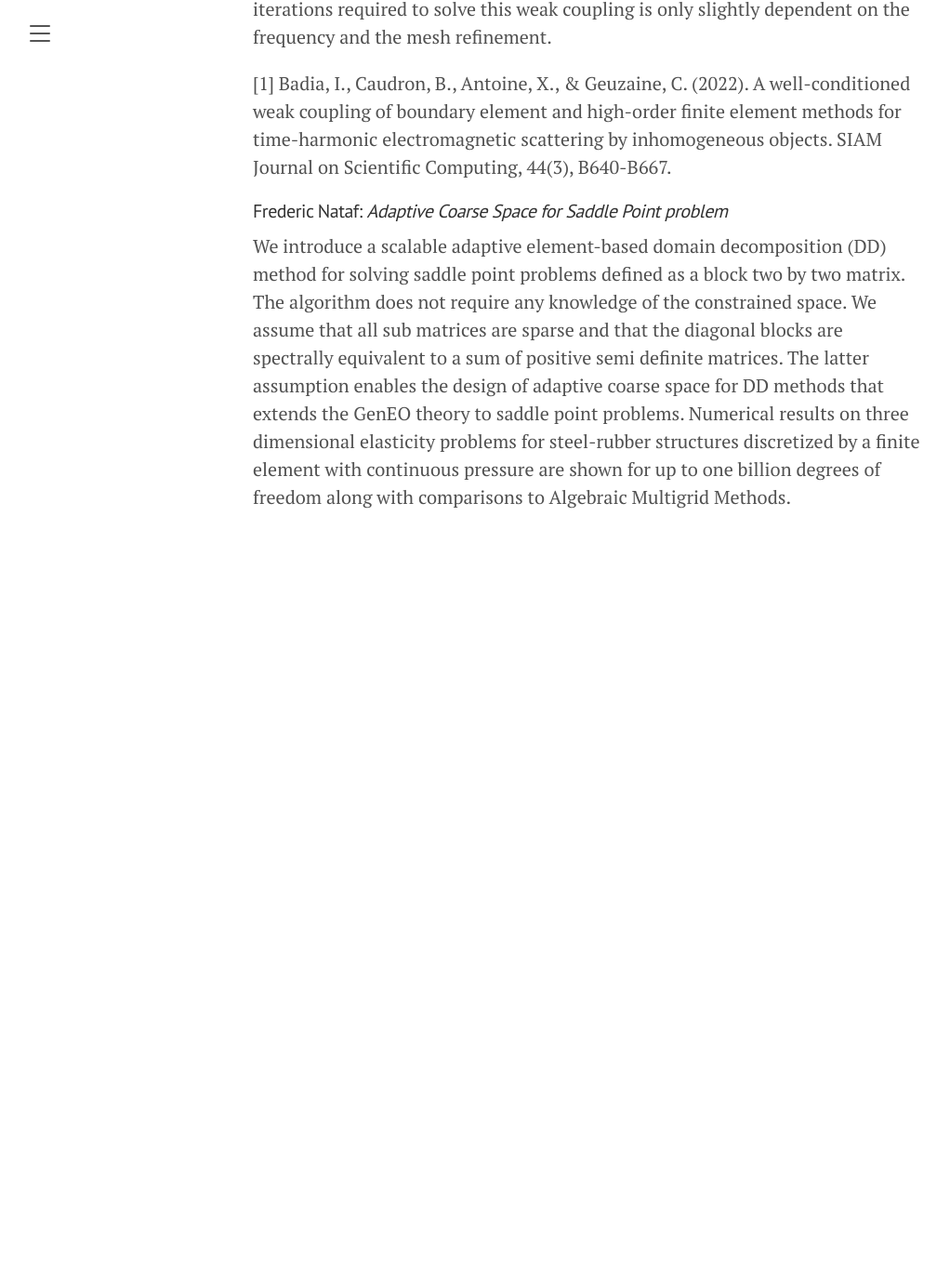
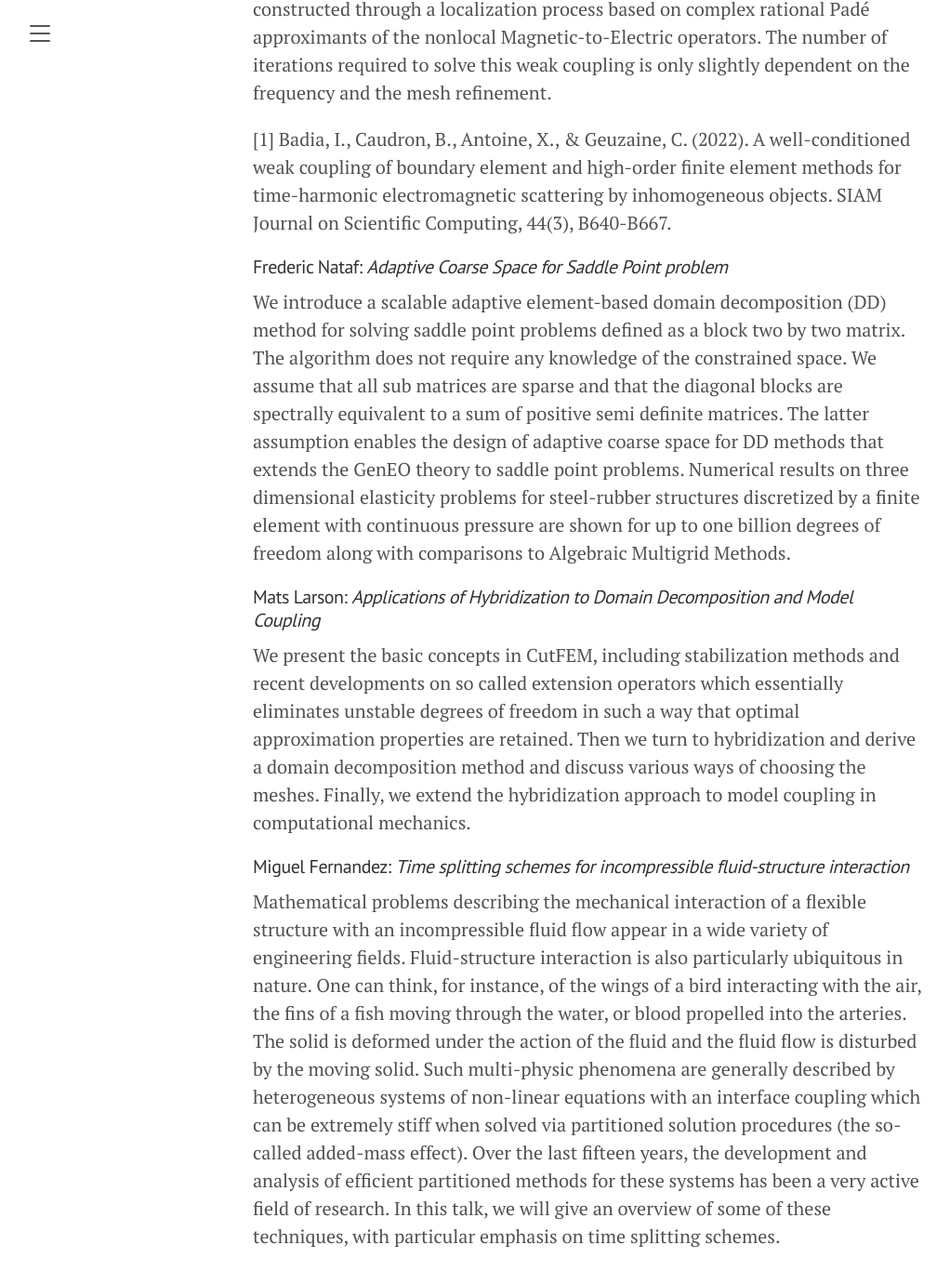
Before and after one commit to Excalibur-Coupling/excalibur-coupling.github.io, a Jekyll site: the page built from workshop2.md, in a window 1280 px wide and 1400 px high, scrolled down 1317 px. Shown: the top 1381 px of the window at 93% size, without its empty margins (8-1030 px from the left). Built offline with Jekyll 4.4.1, drawn with Linux system fonts in a browser that asks for light colours; before the commit the page ends 1947 px from its top, so only the background shows below that; some of the changed text lies outside the part shown.

Commit message:
Add abstracts

```diff
--- a/workshop2.md
+++ b/workshop2.md
@@ -23,9 +23,9 @@ FEM/BEM).
 
 - 13.00-13.15 Introduction
 - 13.15-14.15 Frederic Nataf: [_Adaptive Coarse Space for Saddle Point problem_](#frederic-nataf-adaptive-coarse-space-for-saddle-point-problem)
-- 14.15-15.15 Miguel Fernandez
+- 14.15-15.15 Miguel Fernandez: [_Time splitting schemes for incompressible fluid-structure interaction_](#miguel-fernandez-time-splitting-schemes-for-incompressible-fluid-structure-interaction)
 - 15.15-15.30 Break
-- 15.30-16.30 Mats Larson
+- 15.30-16.30 Mats Larson: [_Applications of Hybridization to Domain Decomposition and Model Coupling_](#mats-larson-applications-of-hybridization-to-domain-decomposition-and-model-coupling)
 
 All times in GMT
 
@@ -36,9 +36,59 @@ All times in GMT
 
 
 #### Christophe Geuzaine: _Weak FEM-BEM coupling for the time-harmonic Maxwell equations_
-In this talk I will present a well-conditioned weak coupling of boundary element and high-order finite element methods for time-harmonic electromagnetic scattering by inhomogeneous objects [1]. The approach is based on the use of a non-overlapping domain decomposition method involving quasi-optimal transmission operators. The associated transmission boundary conditions are constructed through a localization process based on complex rational Padé approximants of the nonlocal Magnetic-to-Electric operators. The number of iterations required to solve this weak coupling is only slightly dependent on the frequency and the mesh refinement.
+In this talk I will present a well-conditioned weak coupling of
+boundary element and high-order finite element methods for
+time-harmonic electromagnetic scattering by inhomogeneous objects
+[1]. The approach is based on the use of a non-overlapping domain
+decomposition method involving quasi-optimal transmission
+operators. The associated transmission boundary conditions are
+constructed through a localization process based on complex rational
+Padé approximants of the nonlocal Magnetic-to-Electric operators. The
+number of iterations required to solve this weak coupling is only
+slightly dependent on the frequency and the mesh refinement.
 
-[1] Badia, I., Caudron, B., Antoine, X., & Geuzaine, C. (2022). A well-conditioned weak coupling of boundary element and high-order finite element methods for time-harmonic electromagnetic scattering by inhomogeneous objects. SIAM Journal on Scientific Computing, 44(3), B640-B667.
+[1] Badia, I., Caudron, B., Antoine, X., & Geuzaine, C. (2022). A
+well-conditioned weak coupling of boundary element and high-order
+finite element methods for time-harmonic electromagnetic scattering by
+inhomogeneous objects. SIAM Journal on Scientific Computing, 44(3),
+B640-B667.
 
 ####  Frederic Nataf: _Adaptive Coarse Space for Saddle Point problem_
-We introduce a scalable adaptive element-based domain decomposition (DD) method for solving saddle point problems defined as a block two by two matrix. The algorithm does not require any knowledge of the constrained space. We assume that all sub matrices are sparse and that the diagonal blocks are spectrally equivalent to a sum of positive semi definite matrices. The latter assumption enables the design of adaptive coarse space for DD methods that extends the GenEO theory to saddle point problems. Numerical results on three dimensional elasticity problems for steel-rubber structures discretized by a finite element with continuous pressure are shown for up to one billion degrees of freedom along with comparisons to Algebraic Multigrid Methods.
+We introduce a scalable adaptive element-based domain decomposition
+(DD) method for solving saddle point problems defined as a block two
+by two matrix. The algorithm does not require any knowledge of the
+constrained space. We assume that all sub matrices are sparse and that
+the diagonal blocks are spectrally equivalent to a sum of positive
+semi definite matrices. The latter assumption enables the design of
+adaptive coarse space for DD methods that extends the GenEO theory to
+saddle point problems. Numerical results on three dimensional
+elasticity problems for steel-rubber structures discretized by a
+finite element with continuous pressure are shown for up to one
+billion degrees of freedom along with comparisons to Algebraic
+Multigrid Methods.
+
+#### Mats Larson: _Applications of Hybridization to Domain Decomposition and Model Coupling_
+We present the basic concepts in CutFEM, including stabilization
+methods and recent developments on so called extension operators which
+essentially eliminates unstable degrees of freedom in such a way that
+optimal approximation properties are retained. Then we turn to
+hybridization and derive a domain decomposition method and discuss
+various ways of choosing the meshes. Finally, we extend the
+hybridization approach to model coupling in computational mechanics.
+
+#### Miguel Fernandez: _Time splitting schemes for incompressible fluid-structure interaction_
+Mathematical problems describing the mechanical interaction of a
+flexible structure with an incompressible fluid flow appear in a wide
+variety of engineering fields. Fluid-structure interaction is also
+particularly ubiquitous in nature. One can think, for instance, of the
+wings of a bird interacting with the air, the fins of a fish moving
+through the water, or blood propelled into the arteries. The solid is
+deformed under the action of the fluid and the fluid flow is disturbed
+by the moving solid. Such multi-physic phenomena are generally
+described by heterogeneous systems of non-linear equations with an
+interface coupling which can be extremely stiff when solved via
+partitioned solution procedures (the so-called added-mass
+effect). Over the last fifteen years, the development and analysis of
+efficient partitioned methods for these systems has been a very active
+field of research. In this talk, we will give an overview of some of
+these techniques, with particular emphasis on time splitting schemes.
```
